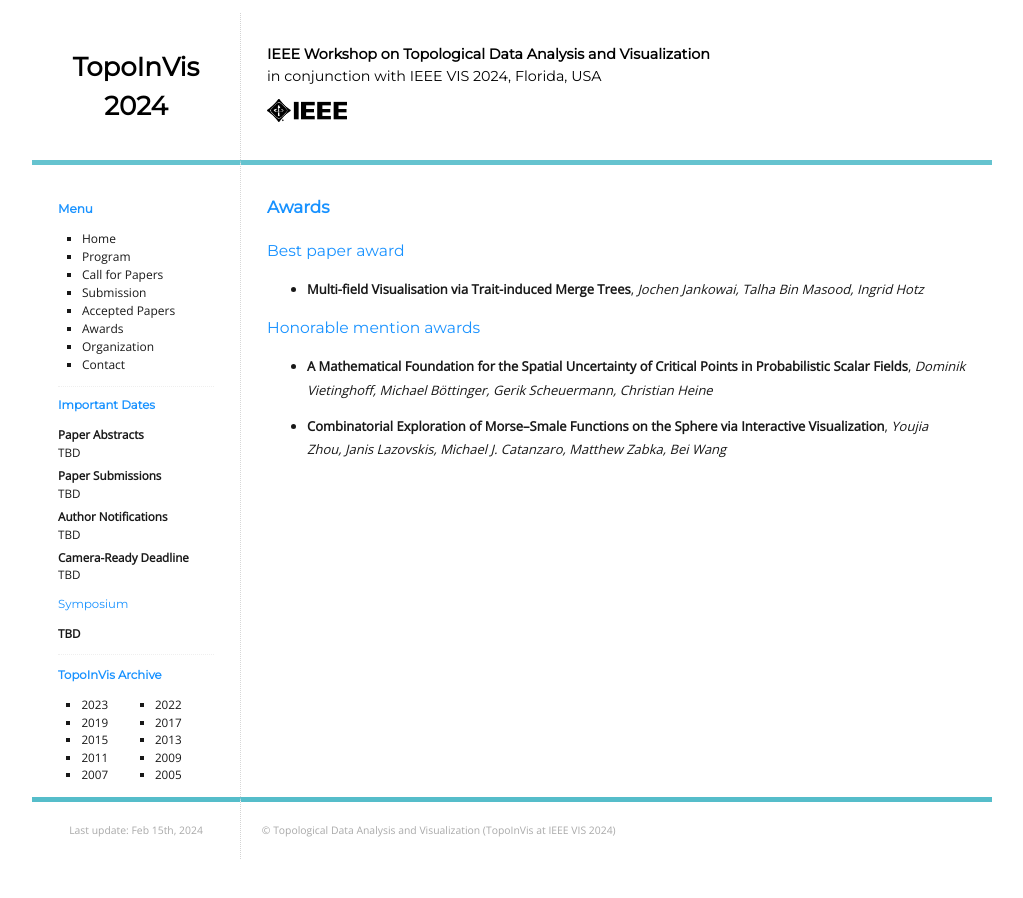
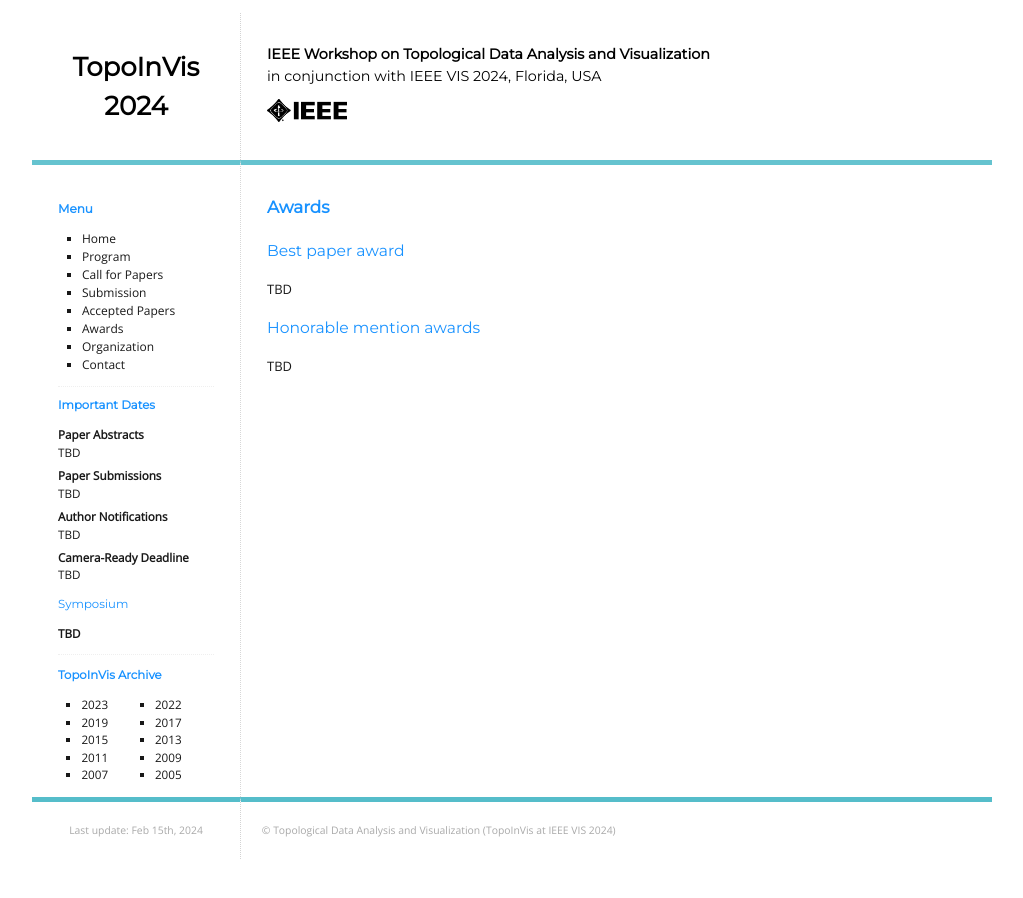
Before and after one commit to TopoInVis-Workshop/2024, a Jekyll site: the page built from _pages/awards.md, in a window 1280 px wide. Shown: the whole page, without its empty margins (128-1151 px from the left). Built offline with Jekyll 4.4.1, drawn with Linux system fonts in a browser that asks for light colours.

Commit message:
Update awards.md

```diff
--- a/_pages/awards.md
+++ b/_pages/awards.md
@@ -7,13 +7,8 @@ title: Awards
 
 ## Best paper award
 
-- **Multi-field Visualisation via Trait-induced Merge Trees**,
-_Jochen Jankowai, Talha Bin Masood, Ingrid Hotz_
+TBD
 
 ## Honorable mention awards
 
-- **A Mathematical Foundation for the Spatial Uncertainty of Critical Points in Probabilistic Scalar Fields**,
-_Dominik Vietinghoff, Michael Böttinger, Gerik Scheuermann, Christian Heine_
-
-- **Combinatorial Exploration of Morse–Smale Functions on the Sphere via Interactive Visualization**,
-_Youjia Zhou, Janis Lazovskis, Michael J. Catanzaro, Matthew Zabka, Bei Wang_
+TBD
```
